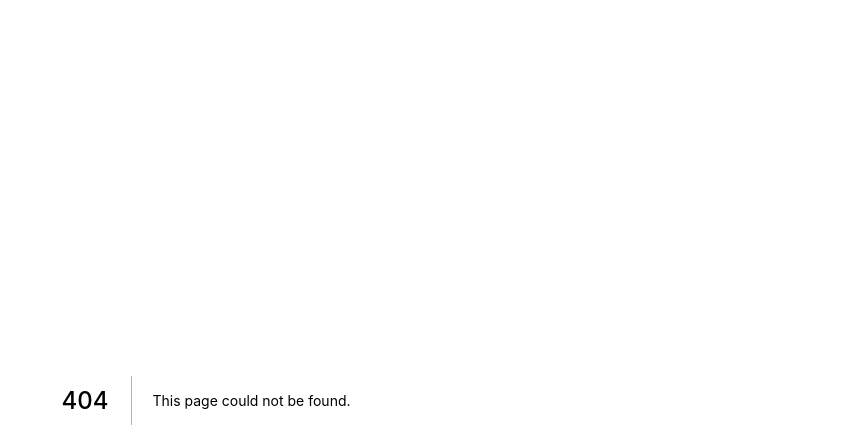
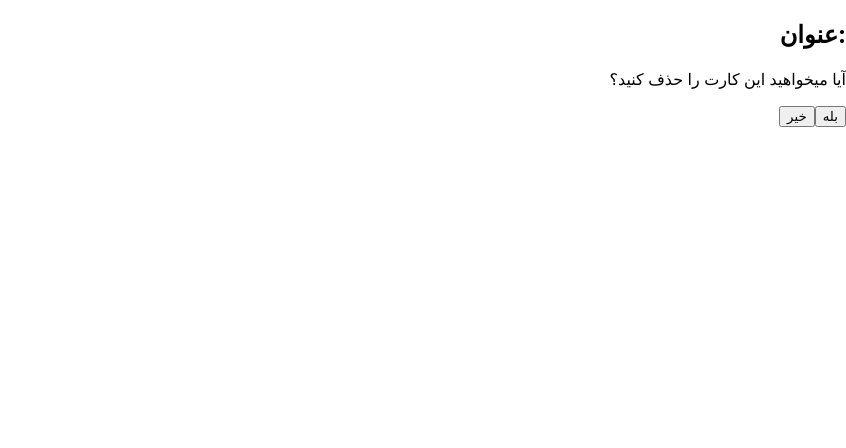
Before and after one commit to omidshome/profile, a Next.js app: page /cards in a window 1280 px wide. Before the commit this address had no page. Shown: the top 448 px of the page, without its empty margins (434-1280 px from the left). Built offline with nearby package versions, Linux system fonts and the light colour scheme.

Commit message:
creating card page

```diff
--- /dev/null
+++ b/pages/cards/index.js
@@ -0,0 +1,14 @@
+const index = () => {
+  return (
+    <div style={{ direction: "rtl" }}>
+      <div>
+        <h2>:عنوان</h2>
+        <p>آیا میخواهید این کارت را حذف کنید؟</p>
+        <button>بله</button>
+        <button>خیر</button>
+      </div>
+    </div>
+  );
+};
+
+export default index;
```
